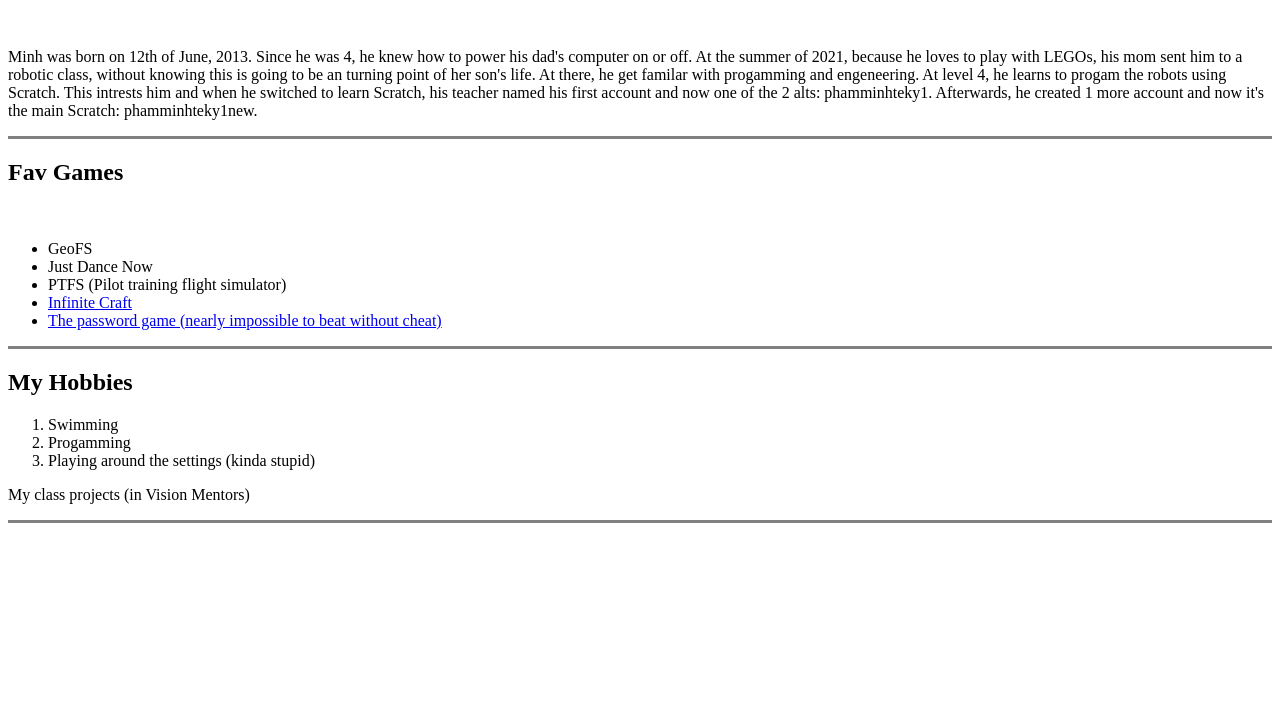
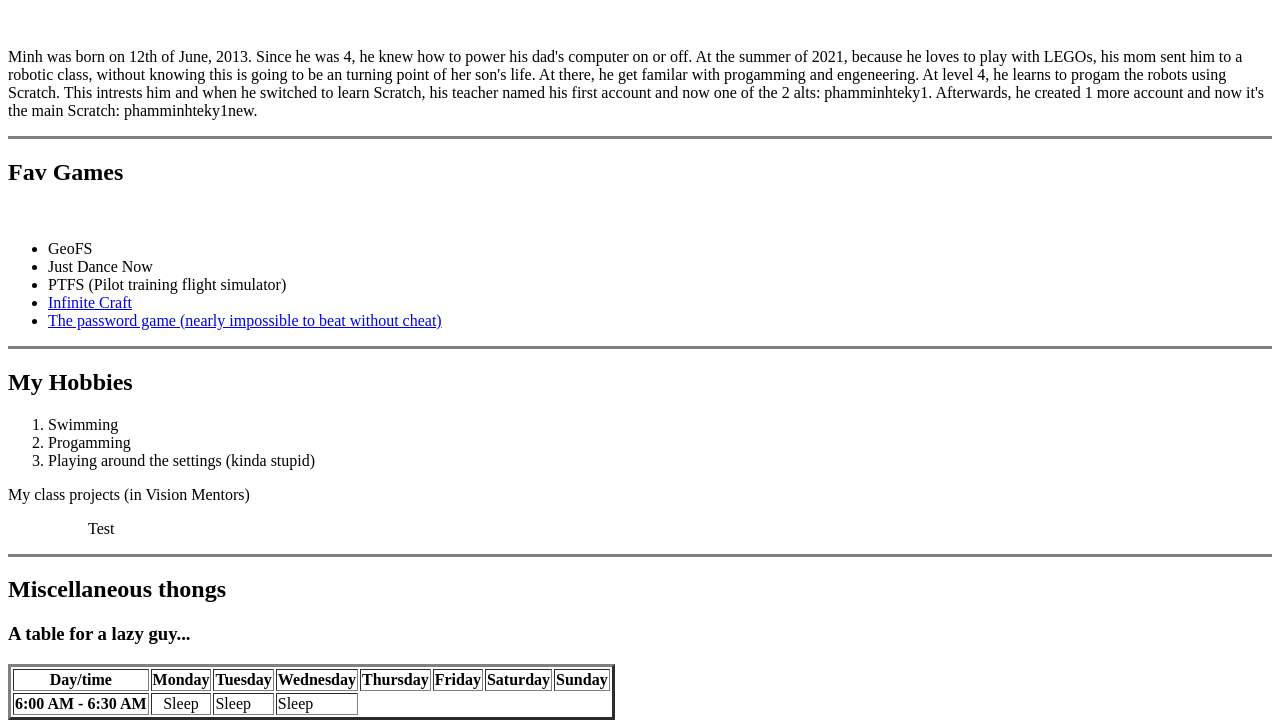
Before and after one commit to phamminhteky1/minh_private_page, a plain HTML site: page Index.html in a window 1280 px wide. Shown: the part 312-1040 px from the top of the page. Before the commit the page ends 843 px from the top, so only its background shows below. Drawn offline with Linux system fonts and the light colour scheme.

Commit message:
Index.html

```diff
--- a/Index.html
+++ b/Index.html
@@ -27,7 +27,25 @@
 </ol>
 My class projects (in Vision Mentors)
 <ol>
-    <ul><a herf=""></a></ul>
+    <ul><a herf="">Test</a></ul>
 </ol>
 <hr size="3" noshade>
+    <h2>Miscellaneous thongs</h2>
+    <h3>A table for a lazy guy...</h3>
+    <table border="3">
+  <tr>
+    <th>Day/time</th>
+    <th>Monday</th>
+    <th>Tuesday</th>
+    <th>Wednesday</th>
+    <th>Thursday</th>
+    <th>Friday</th>
+    <th>Saturday</th>
+    <th>Sunday</th>
+  </tr>
+  <tr>
+    <th>6:00 AM - 6:30 AM</th>
+    <td><center>Sleep
+      <td>Sleep
+        <td>Sleep
 </html>
```
